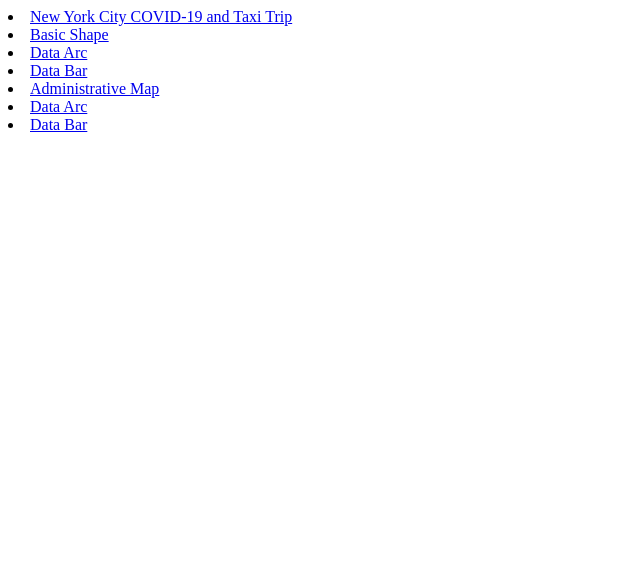
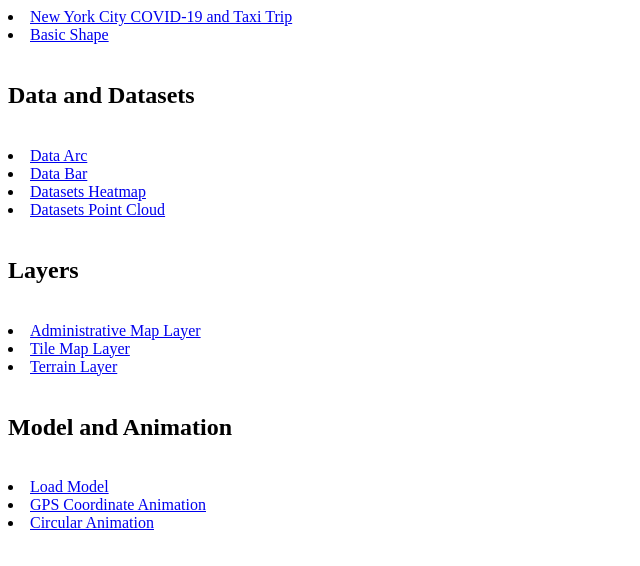
Before and after one commit to isjeffcom/CUBE.gl-examples, a plain HTML site: page index.html in a window 1280 px wide. Shown: the whole page, without its empty margins (0-640 px from the left). Drawn offline with Linux system fonts and the light colour scheme.

Commit message:
update menu

```diff
--- a/index.html
+++ b/index.html
@@ -7,11 +7,25 @@
         <div id="app">
             <li><a href="showcases/nyc/">New York City COVID-19 and Taxi Trip</a></li>
             <li><a href="examples/basic.html">Basic Shape</a></li>
+            <br>
+            <h2>Data and Datasets</h2>
+            <br>
             <li><a href="examples/arc.html">Data Arc</a></li>
             <li><a href="examples/bars.html">Data Bar</a></li>
-            <li><a href="examples/administrative.html">Administrative Map</a></li>
-            <li><a href="examples/arc.html">Data Arc</a></li>
-            <li><a href="examples/bars.html">Data Bar</a></li>
+            <li><a href="examples/heatmap.html">Datasets Heatmap</a></li>
+            <li><a href="examples/pointcloud.html">Datasets Point Cloud</a></li>
+            <br>
+            <h2>Layers</h2>
+            <br>
+            <li><a href="examples/administrative.html">Administrative Map Layer</a></li>
+            <li><a href="examples/bitmap.html">Tile Map Layer</a></li>
+            <li><a href="examples/terrain.html">Terrain Layer</a></li>
+            <br>
+            <h2>Model and Animation</h2>
+            <br>
+            <li><a href="examples/model.html">Load Model</a></li>
+            <li><a href="examples/gpspath.html">GPS Coordinate Animation</a></li>
+            <li><a href="examples/circular.html">Circular Animation</a></li>
 
 
         </div>
```
